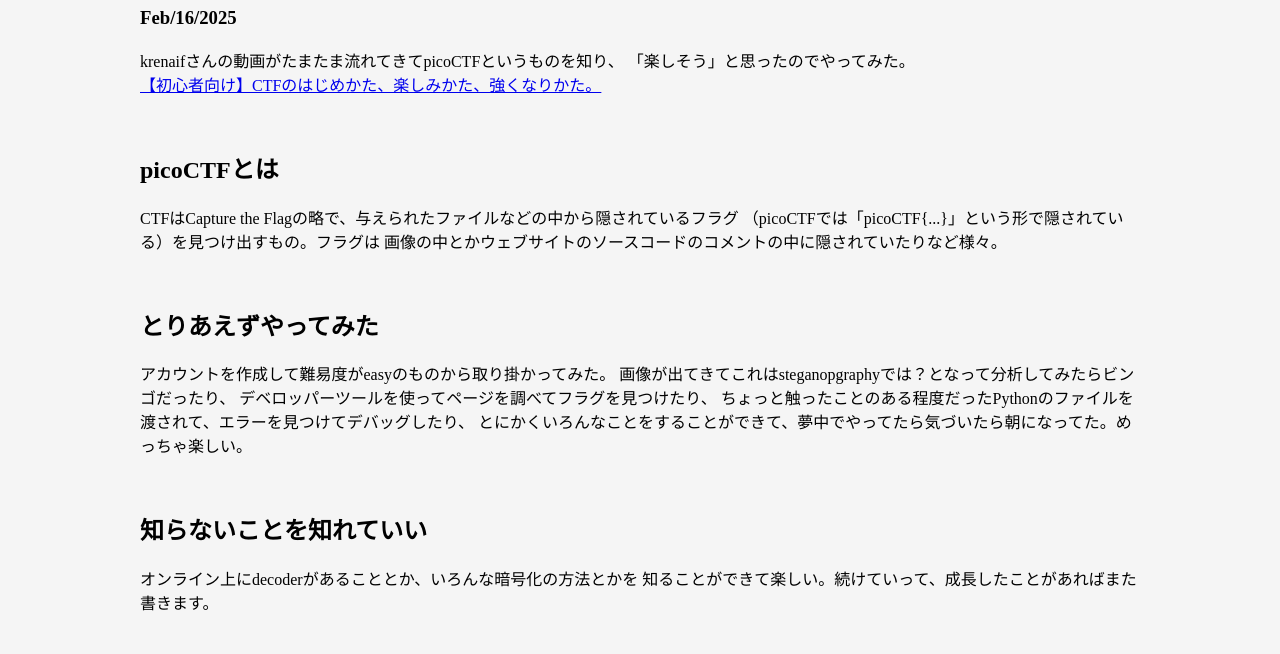
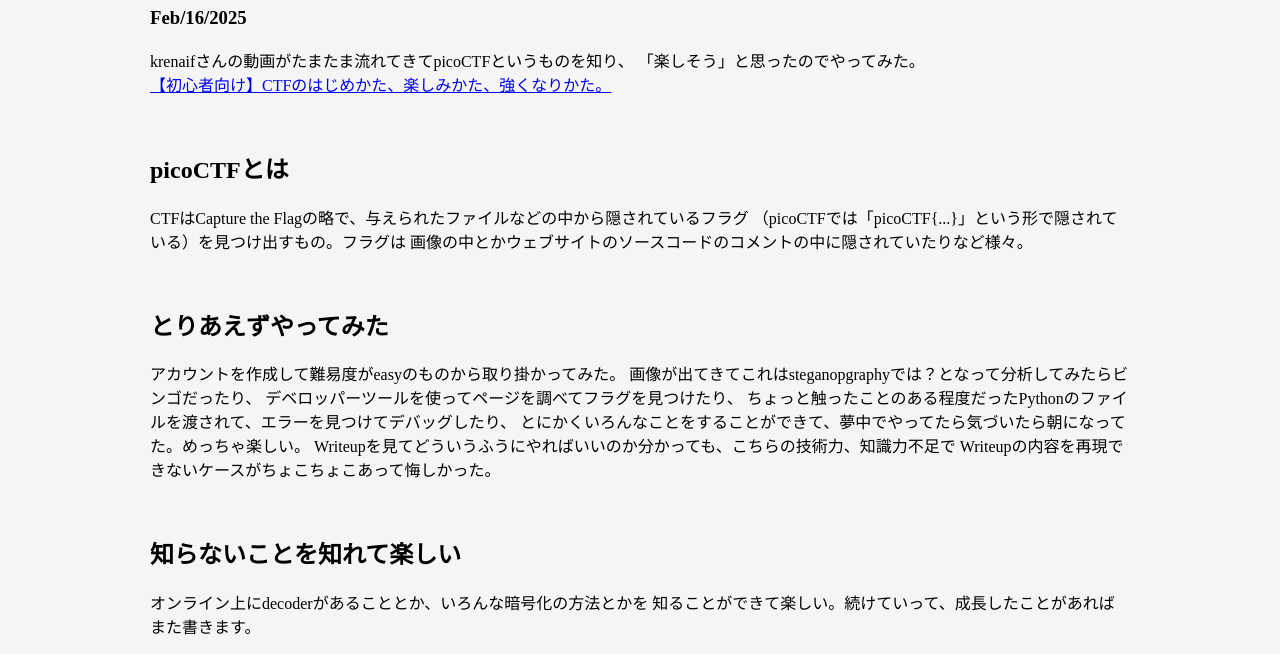
Before and after one commit to hhatsune/HatsuneHirano.net, a plain HTML site: page blog articles/picoCTF.html in a window 1280 px wide. Shown: the part 196-850 px from the top of the page. Before the commit the page ends 826 px from the top, so only its background shows below. Drawn offline with Linux system fonts and the light colour scheme.

Commit message:
added new div class

```diff
--- a/blog articles/picoCTF.html
+++ b/blog articles/picoCTF.html
@@ -23,7 +23,7 @@
 		</div>
 	</header>
 
-	<div class = "article">
+	<div class = "basic_intend">
 		<h1>picoCTFやってみた</h1>
 		<h3>Feb/16/2025</h3>
 		<p>krenaifさんの動画がたまたま流れてきてpicoCTFというものを知り、
@@ -44,10 +44,12 @@
 		デベロッパーツールを使ってページを調べてフラグを見つけたり、
 		ちょっと触ったことのある程度だったPythonのファイルを渡されて、エラーを見つけてデバッグしたり、
 		とにかくいろんなことをすることができて、夢中でやってたら気づいたら朝になってた。めっちゃ楽しい。
+		Writeupを見てどういうふうにやればいいのか分かっても、こちらの技術力、知識力不足で
+		Writeupの内容を再現できないケースがちょこちょこあって悔しかった。
 		</p>
 
 		<br>
-		<h2>知らないことを知れていい</h2>
+		<h2>知らないことを知れて楽しい</h2>
 		<p>オンライン上にdecoderがあることとか、いろんな暗号化の方法とかを
 		知ることができて楽しい。続けていって、成長したことがあればまた書きます。</p>
 	</div>
--- a/stylesheet.css
+++ b/stylesheet.css
@@ -186,28 +186,11 @@
 
 
 /*Blog article layout*/
-.article{
-	margin-right: 120px;
-	margin-left: 120px;
-}
 
-.article h2 {
-	margin-right: 20px;
-	margin-left: 20px;
-}
 
-.article h3 {
-	margin-right: 20px;
-	margin-left: 20px;
-}
+.basic_intend{
+	margin-right: 150px;
+	margin-left: 150px;
 
-.article p{
-	margin-right: 20px;
-	margin-left: 20px;
-}
-
-.about_me{
-	margin-right: 20px;
-	margin-left: 20px;
 
 }
```
Also changed, not shown: Blog-home.html (+3 -0 lines), blog articles/template blog article.html (+1 -1 lines), index.html (+3 -0 lines).
